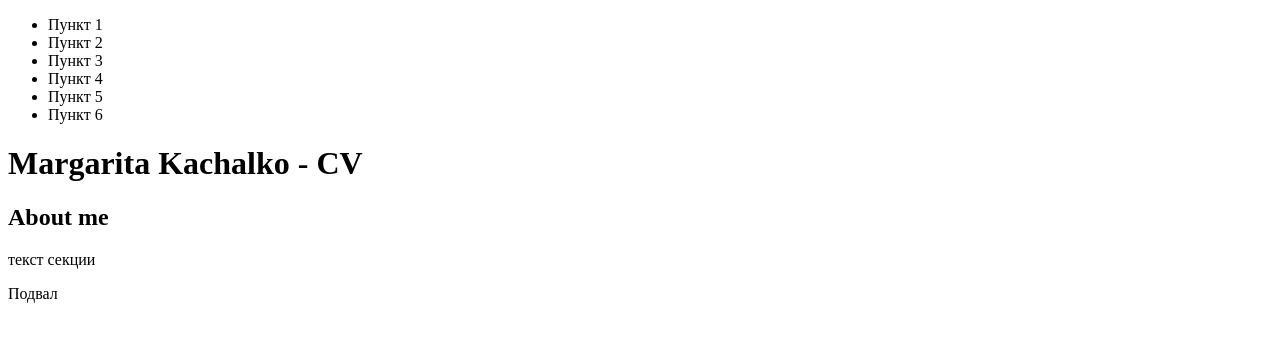
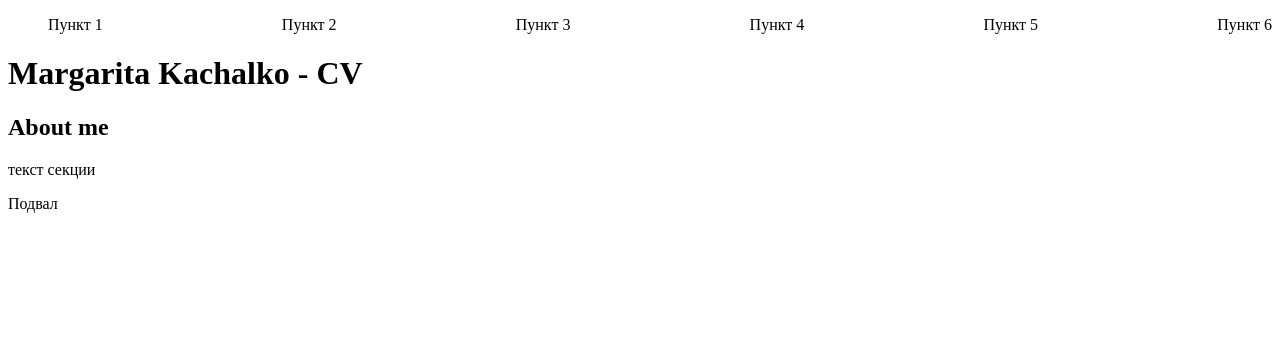
Before and after one commit to mkachalko/rsschool-cv, a plain HTML site: page index.html in a window 1280 px wide. Drawn offline with Linux system fonts and the light colour scheme.

Commit message:
feat: add style.css

```diff
--- a/index.html
+++ b/index.html
@@ -5,6 +5,7 @@
   <meta http-equiv="X-UA-Compatible" content="IE=edge">
   <meta name="viewport" content="width=device-width, initial-scale=1.0">
   <title>CV - Margarita Kachalko</title>
+  <link rel="stylesheet" href="style.css">
 </head>
 
 <body>
--- /dev/null
+++ b/style.css
@@ -0,0 +1,5 @@
+nav ul {
+  display: flex;
+  justify-content: space-between;
+  list-style: none;
+}
```
